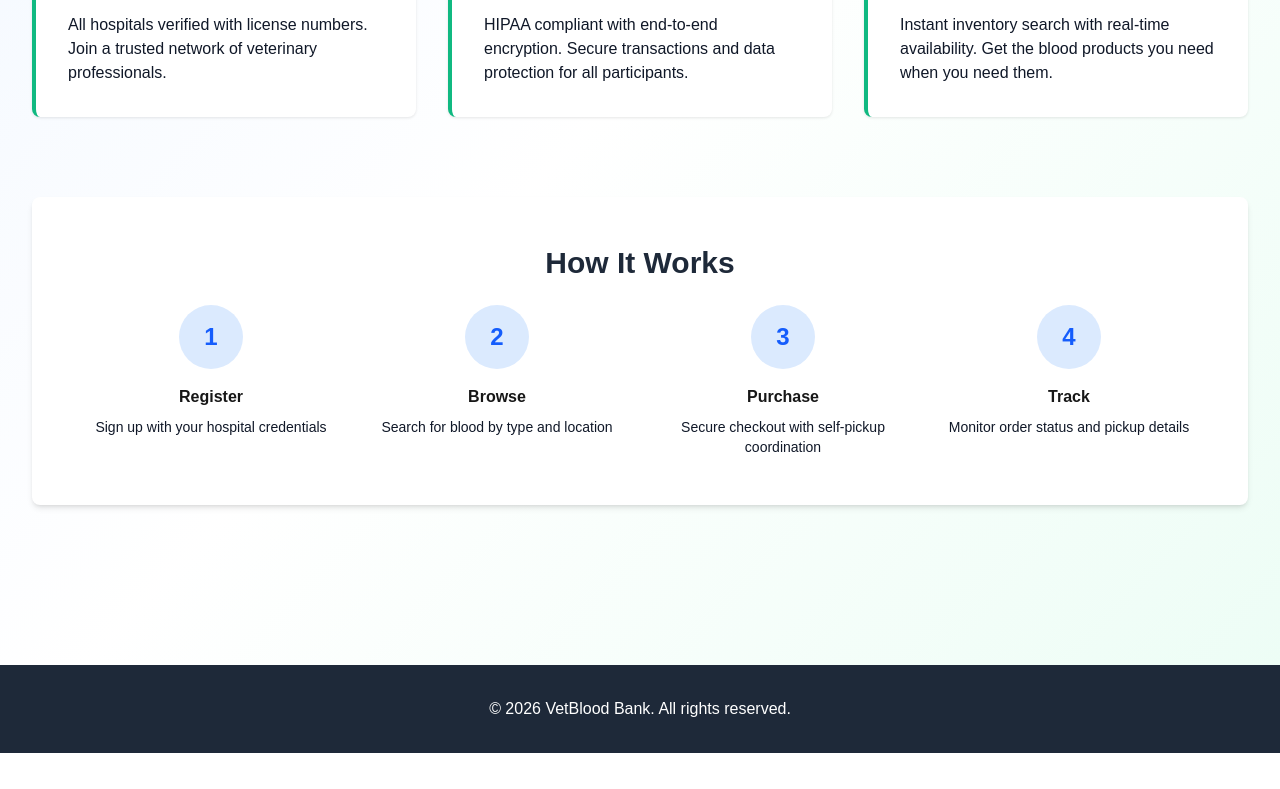
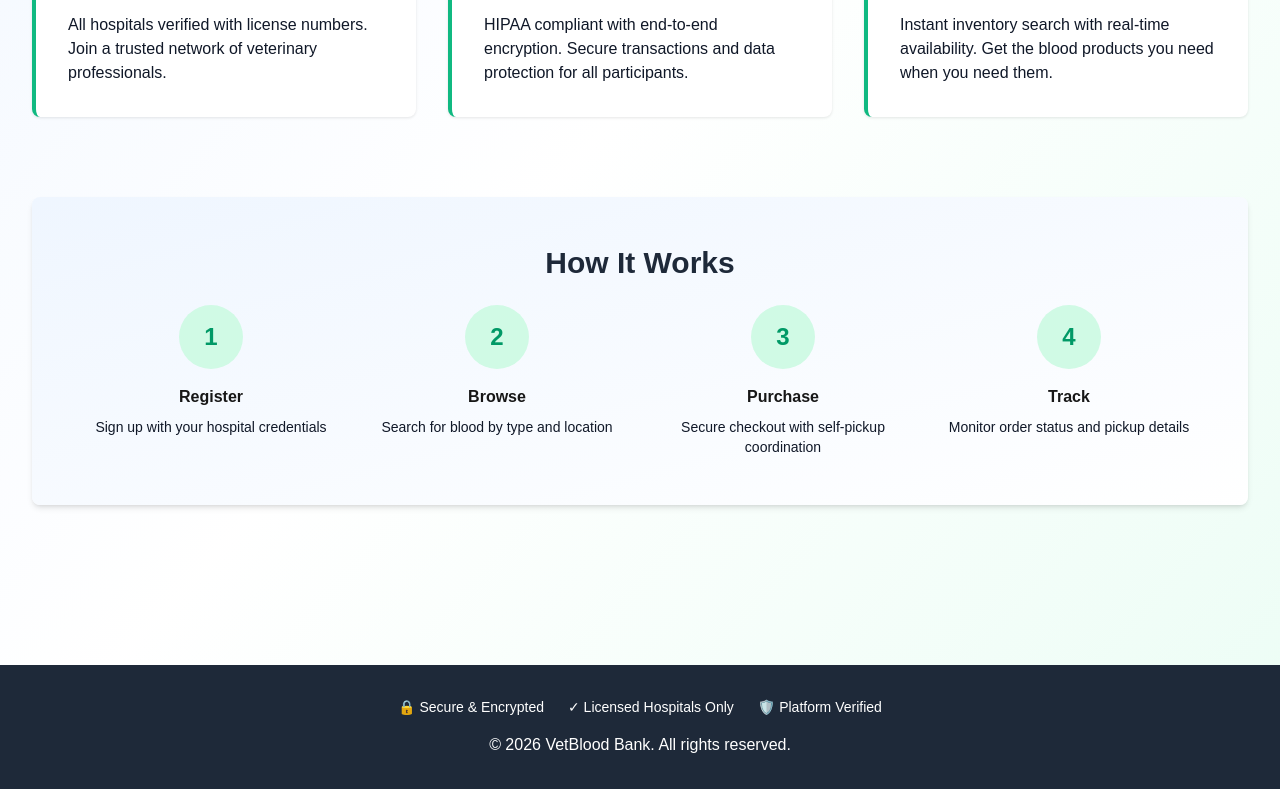
Before and after one commit to afasano23-cpu/bloodbank, a Next.js app: page / in a window 1280 px wide. Shown: the part 609-1398 px from the top of the page. Before the commit the page ends 1362 px from the top, so only its background shows below. Built offline with nearby package versions, Linux system fonts and the light colour scheme.

Commit message:
Sandbox autosave

```diff
--- a/src/app/page.tsx
+++ b/src/app/page.tsx
@@ -84,13 +84,13 @@ export default function Home() {
           </div>
         </div>
 
-        <div className="mt-20 bg-white rounded-lg shadow-md p-12">
+        <div className="mt-20 bg-gradient-to-br from-blue-50 to-white rounded-lg shadow-md p-12">
           <h3 className="text-3xl font-bold text-gray-800 mb-6 text-center">
             How It Works
           </h3>
           <div className="grid md:grid-cols-4 gap-6">
             <div className="text-center">
-              <div className="bg-blue-100 w-16 h-16 rounded-full flex items-center justify-center mx-auto mb-4 text-2xl font-bold text-blue-600">
+              <div className="bg-emerald-100 w-16 h-16 rounded-full flex items-center justify-center mx-auto mb-4 text-2xl font-bold text-emerald-600">
                 1
               </div>
               <h4 className="font-semibold mb-2">Register</h4>
@@ -99,7 +99,7 @@ export default function Home() {
               </p>
             </div>
             <div className="text-center">
-              <div className="bg-blue-100 w-16 h-16 rounded-full flex items-center justify-center mx-auto mb-4 text-2xl font-bold text-blue-600">
+              <div className="bg-emerald-100 w-16 h-16 rounded-full flex items-center justify-center mx-auto mb-4 text-2xl font-bold text-emerald-600">
                 2
               </div>
               <h4 className="font-semibold mb-2">Browse</h4>
@@ -108,7 +108,7 @@ export default function Home() {
               </p>
             </div>
             <div className="text-center">
-              <div className="bg-blue-100 w-16 h-16 rounded-full flex items-center justify-center mx-auto mb-4 text-2xl font-bold text-blue-600">
+              <div className="bg-emerald-100 w-16 h-16 rounded-full flex items-center justify-center mx-auto mb-4 text-2xl font-bold text-emerald-600">
                 3
               </div>
               <h4 className="font-semibold mb-2">Purchase</h4>
@@ -117,7 +117,7 @@ export default function Home() {
               </p>
             </div>
             <div className="text-center">
-              <div className="bg-blue-100 w-16 h-16 rounded-full flex items-center justify-center mx-auto mb-4 text-2xl font-bold text-blue-600">
+              <div className="bg-emerald-100 w-16 h-16 rounded-full flex items-center justify-center mx-auto mb-4 text-2xl font-bold text-emerald-600">
                 4
               </div>
               <h4 className="font-semibold mb-2">Track</h4>
@@ -131,6 +131,11 @@ export default function Home() {
 
       <footer className="bg-gray-800 text-white py-8 mt-20">
         <div className="max-w-7xl mx-auto px-4 sm:px-6 lg:px-8 text-center">
+          <div className="flex justify-center gap-6 mb-4 text-sm flex-wrap">
+            <span>🔒 Secure & Encrypted</span>
+            <span>✓ Licensed Hospitals Only</span>
+            <span>🛡️ Platform Verified</span>
+          </div>
           <p>&copy; 2026 VetBlood Bank. All rights reserved.</p>
         </div>
       </footer>
```
